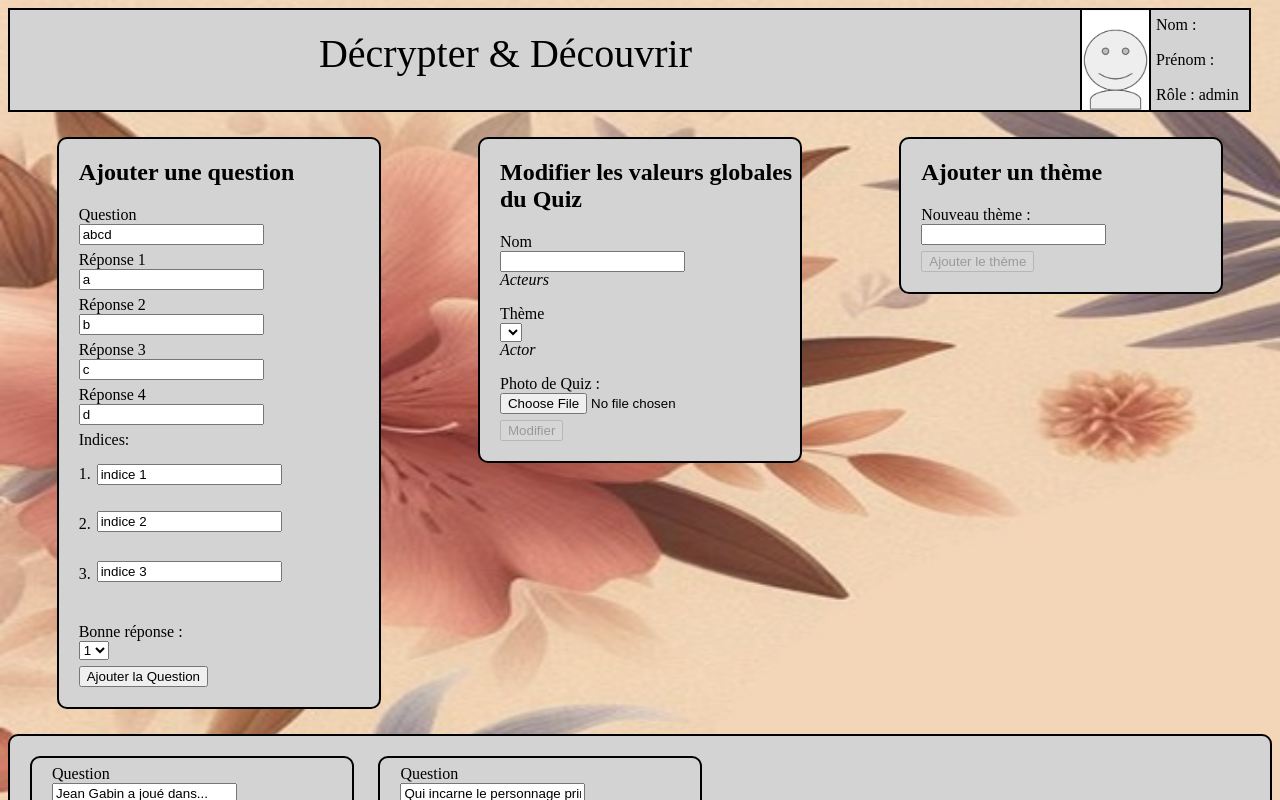
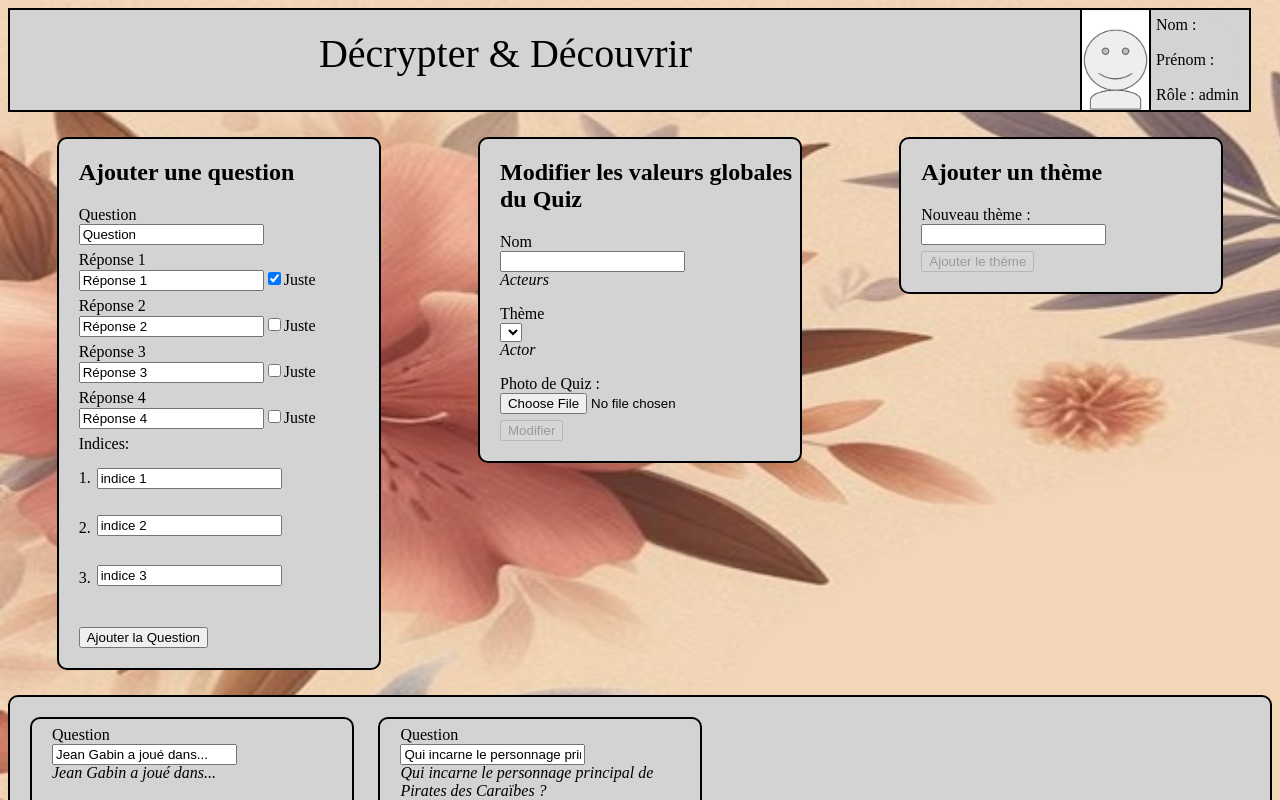
Before and after one commit to 2019-2020-ps6/2023-2024-ps6-dndeveloppers, an Angular app in the folder front-end/: page /home/gestionQuiz/editQuiz/1 in a window 1280 px wide. Shown: the top 800 px of the page. Built offline with nearby package versions, Linux system fonts and the light colour scheme.

Commit message:
#126 feat Checkbox pour la bonne réponse lors de l'ajout d'une nouvelle question à un quiz

```diff
--- a/front-end/src/app/quizGestion/addQuestion/addQuestion.component.html
+++ b/front-end/src/app/quizGestion/addQuestion/addQuestion.component.html
@@ -10,24 +10,32 @@
         <section  class="indent">
             <label> Réponse 1 <br>
                 <input class="input-custom" type="text" id="q1" [formControlName]="'q1'" required>
+                <input type="checkbox" id="r1" (change)="selectResponseNumber($event, 0)">
+                <label>Juste</label>
             </label><br/>
         </section>
 
         <section  class="indent">
             <label> Réponse 2 <br>
                 <input class="input-custom" type="text" id="q2" [formControlName]="'q2'" required>
+                <input type="checkbox" id="r2" (change)="selectResponseNumber($event, 1)">
+                <label>Juste</label>
             </label><br/>
         </section>
 
         <section  class="indent">
             <label> Réponse 3 <br>
                 <input class="input-custom" type="text" id="q3" [formControlName]="'q3'" required>
+                <input type="checkbox" id="r3" (change)="selectResponseNumber($event, 2)">
+                <label>Juste</label>
             </label><br/>
         </section>
 
         <section  class="indent">
             <label> Réponse 4 <br>
                 <input class="input-custom" type="text" id="q4" [formControlName]="'q4'" required>
+                <input type="checkbox" id="r4" (change)="selectResponseNumber($event, 3)">
+                <label>Juste</label>
             </label><br/>
         </section>
 
@@ -49,17 +57,6 @@
             </label><br/>
         </section>
 
-        <section  class="indent">
-            <label>Bonne réponse : <br>
-                <select name="theme-field" id="goodAnswer" [formControlName]="'goodAnswer'" required>
-                <option [value]="0">1</option>
-                <option [value]="1">2</option>
-                <option [value]="2">3</option>
-                <option [value]="3">4</option>
-                </select>
-            </label><br>
-        </section>
-
         <button class="boutonAddQuestion" type="submit" [disabled]="!questionForm.valid" (click)="addQuestion()">Ajouter la Question</button>
         </form>
     </div>
--- a/front-end/src/app/quizGestion/addQuestion/addQuestion.component.ts
+++ b/front-end/src/app/quizGestion/addQuestion/addQuestion.component.ts
@@ -18,11 +18,11 @@ export class AddQuestionComponent implements OnInit {
     public questionForm : FormGroup;
     constructor(public formBuilder: FormBuilder, public quizService: QuizService){
         this.questionForm = this.formBuilder.group({
-            label: ['abcd'],
-            q1: ['a'],
-            q2: ['b'],
-            q3: ['c'],
-            q4: ['d'],
+            label: ['Question'],
+            q1: ['Réponse 1'],
+            q2: ['Réponse 2'],
+            q3: ['Réponse 3'],
+            q4: ['Réponse 4'],
             i1: ['indice 1'],
             i2: ['indice 2'],
             i3: ['indice 3'],
@@ -32,7 +32,13 @@ export class AddQuestionComponent implements OnInit {
 
     @Input()
 
-    ngOnInit(): void {}
+    ngOnInit(): void {
+        const firstCheckbox = document.getElementById("r1") as HTMLInputElement;
+        firstCheckbox.checked = true;
+        this.questionForm.patchValue({
+            goodAnswer: 0
+        })
+    }
 
     addQuestion(){
         let question : Question = JSON.parse(JSON.stringify(Question_Model));
@@ -75,4 +81,20 @@ export class AddQuestionComponent implements OnInit {
         console.log("question : ",question)
         this.quizService.addQuestion(question);
     }
+
+    selectResponseNumber(event: Event, responseNumber: number) {
+        if (event.target instanceof HTMLInputElement) {
+            if (event.target.checked) {
+                const checkboxes = document.querySelectorAll('input[type="checkbox"]');
+                checkboxes.forEach((checkbox: Element) => {
+                    if (checkbox != event.target) {
+                        (checkbox as HTMLInputElement).checked = false;
+                    }
+                })
+            }
+        }
+        this.questionForm.patchValue({
+            goodAnswer: responseNumber
+        })
+    }
 }
```
